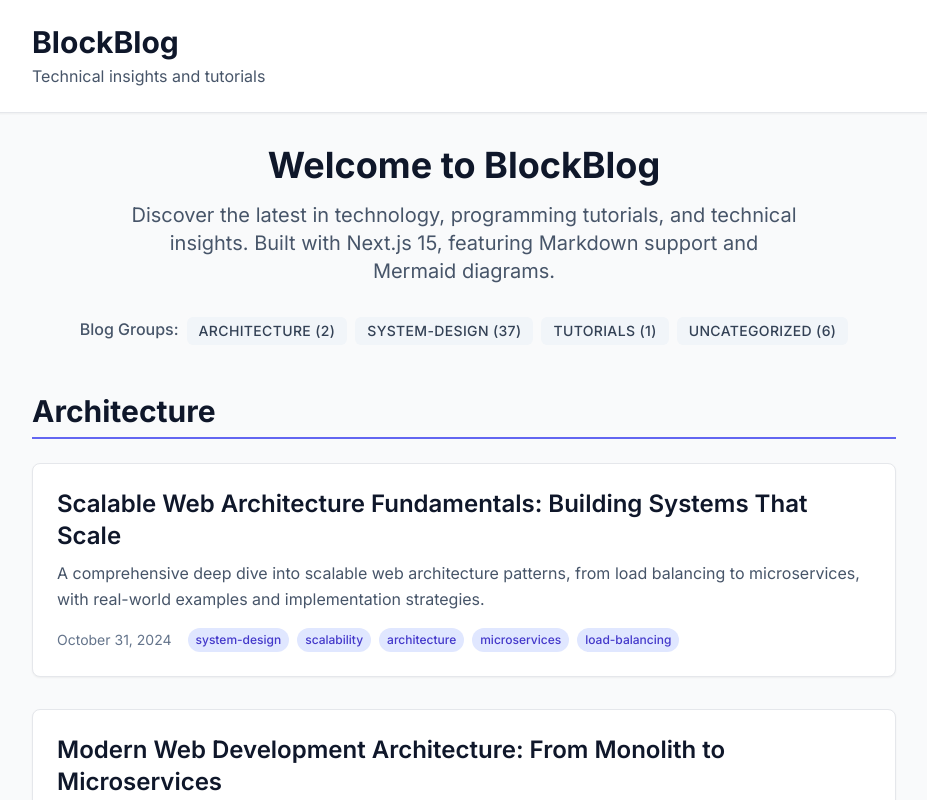
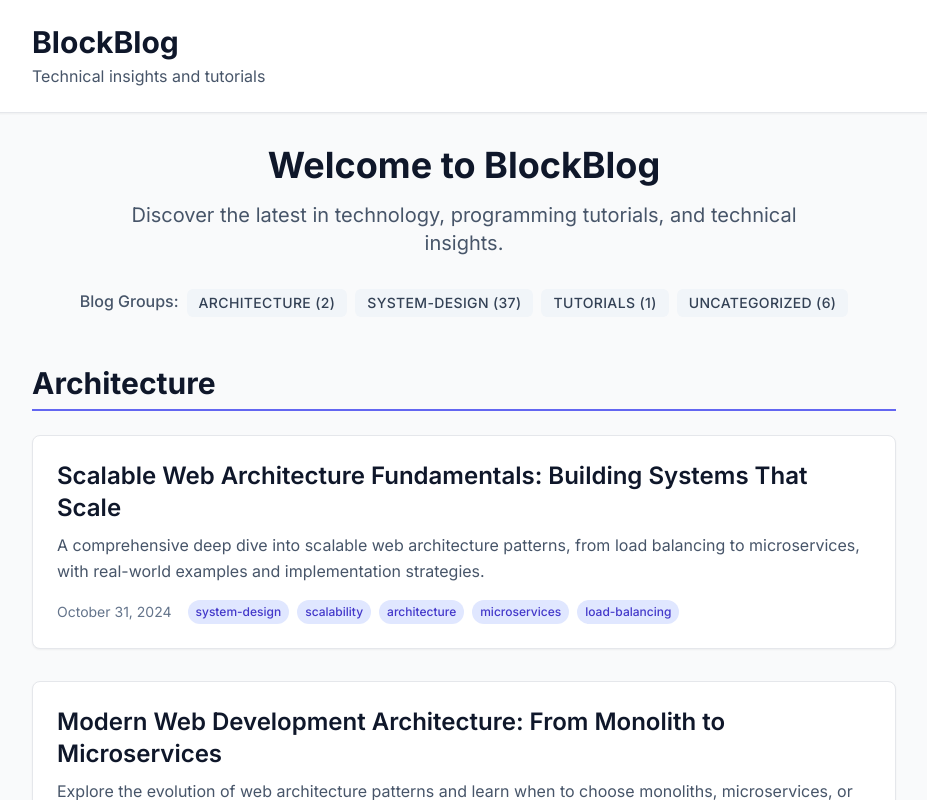
Before and after one commit to anurag925/tecblo, a Next.js app: page / in a window 1280 px wide. Shown: the top 800 px of the page, without its empty margins (176-1103 px from the left). Built offline with nearby package versions, Linux system fonts and the light colour scheme.

Commit message:
refactor: Remove Next.js 15 specific details from the homepage description

```diff
--- a/src/app/page.tsx
+++ b/src/app/page.tsx
@@ -23,7 +23,6 @@
         </h1>
         <p className="text-xl text-slate-600 max-w-2xl mx-auto">
           Discover the latest in technology, programming tutorials, and technical insights.
-          Built with Next.js 15, featuring Markdown support and Mermaid diagrams.
         </p>
       </div>
 
```
